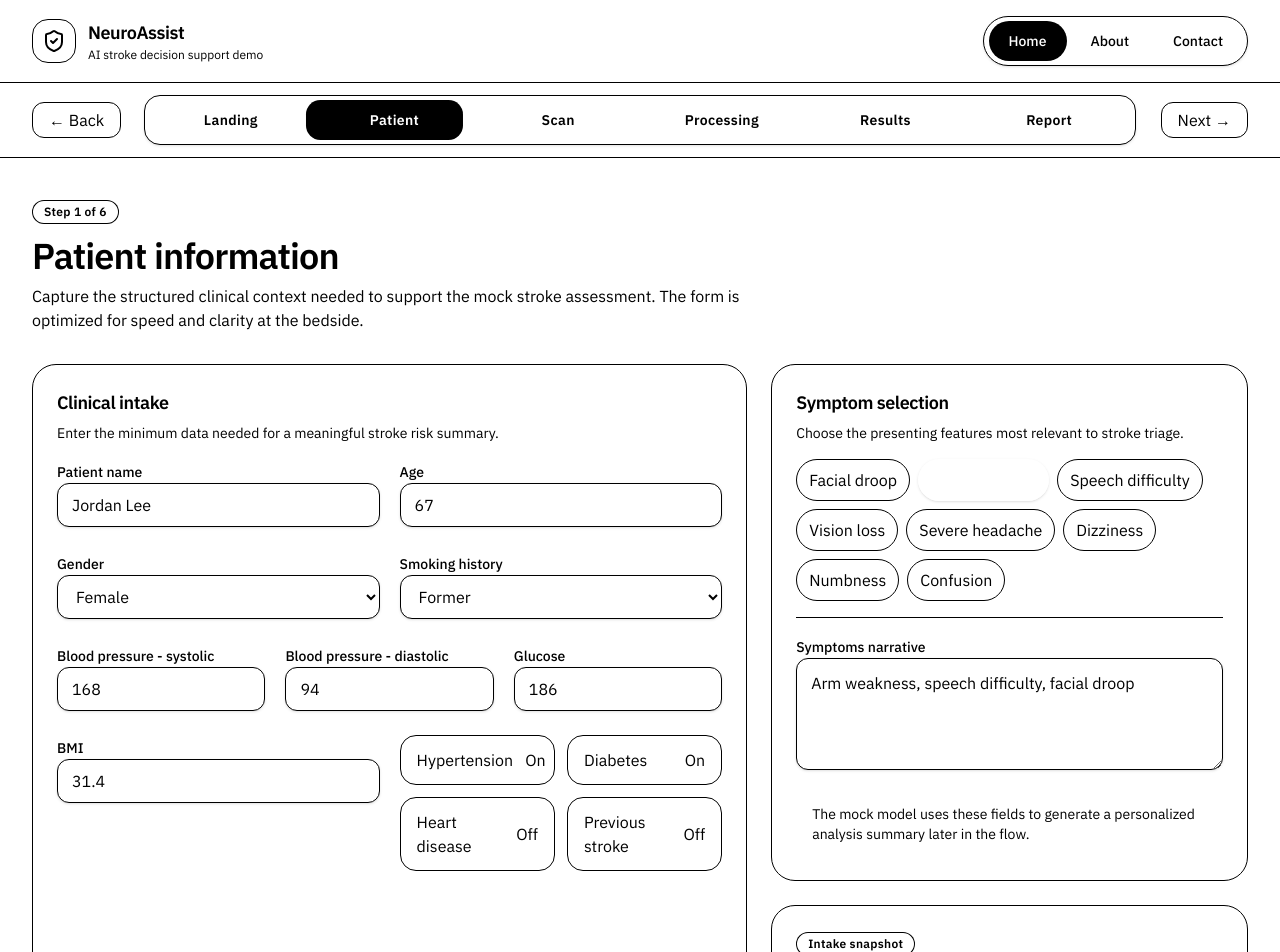
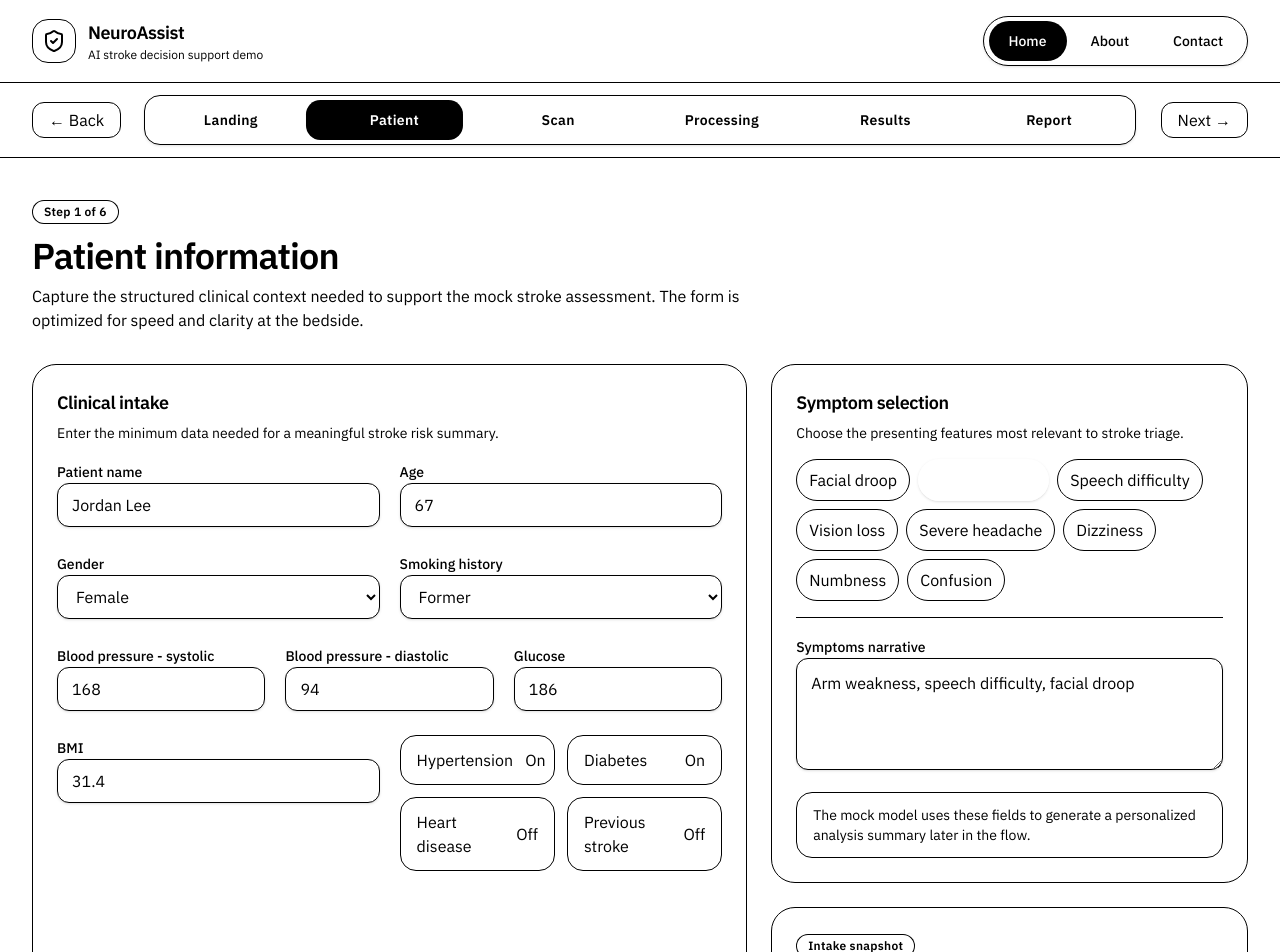
Before and after one commit to AllanJJoseph/NeuroAssist, a React (Vite) app: page /patient in a window 1280 px wide. Shown: the top 952 px of the page. Built offline with nearby package versions, Linux system fonts and the light colour scheme.

Commit message:
fix: improve patient page information visibility

```diff
--- a/src/pages/PatientPage.tsx
+++ b/src/pages/PatientPage.tsx
@@ -154,7 +154,7 @@ export function PatientPage() {
                   />
                 </Field>
 
-                <div className="rounded-2xl bg-steel-50 px-4 py-3 text-sm text-steel-600">
+                <div className="rounded-2xl border border-steel-900 bg-white px-4 py-3 text-sm text-steel-900">
                   The mock model uses these fields to generate a personalized analysis summary later in the flow.
                 </div>
               </CardContent>
```
